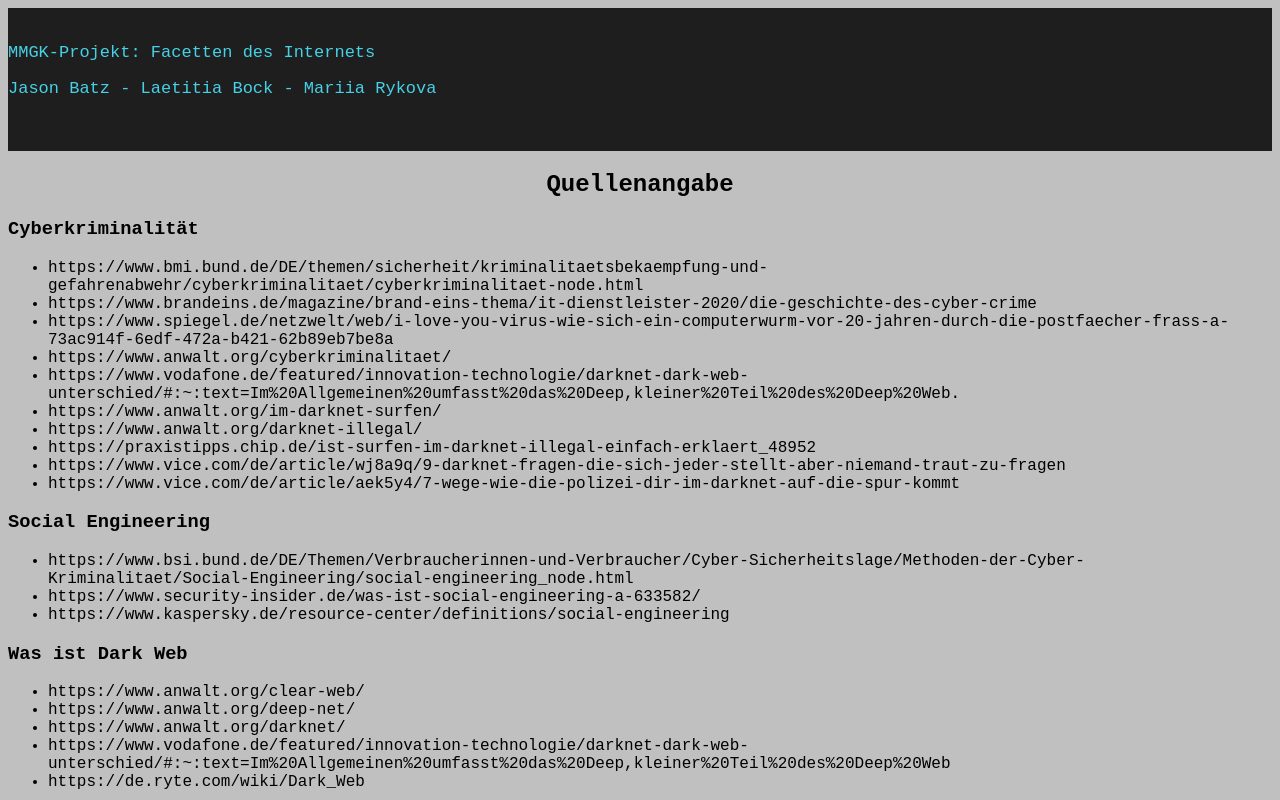
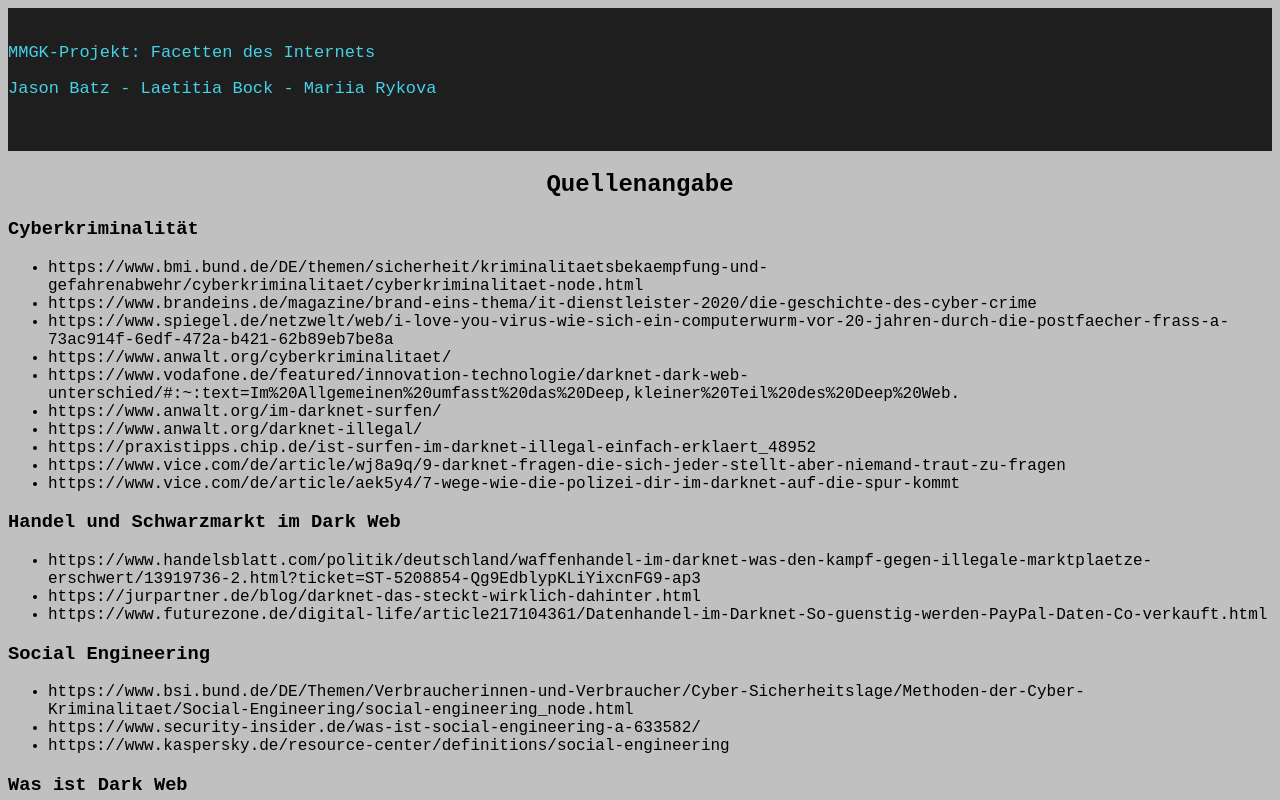
Before and after one commit to jaycera/-Projekt-MMGK, a plain HTML site: page quellen.html in a window 1280 px wide. Shown: the top 800 px of the page. Drawn offline with Linux system fonts and the light colour scheme.

Commit message:
Update quellen.html

```diff
--- a/quellen.html
+++ b/quellen.html
@@ -27,6 +27,12 @@
       <li>https://www.vice.com/de/article/wj8a9q/9-darknet-fragen-die-sich-jeder-stellt-aber-niemand-traut-zu-fragen</li>
       <li>https://www.vice.com/de/article/aek5y4/7-wege-wie-die-polizei-dir-im-darknet-auf-die-spur-kommt</li>
     </ul>
+    <h3>Handel und Schwarzmarkt im Dark Web</h3>
+    <ul>
+      <li>https://www.handelsblatt.com/politik/deutschland/waffenhandel-im-darknet-was-den-kampf-gegen-illegale-marktplaetze-erschwert/13919736-2.html?ticket=ST-5208854-Qg9EdblypKLiYixcnFG9-ap3</li>
+      <li>https://jurpartner.de/blog/darknet-das-steckt-wirklich-dahinter.html</li>
+      <li>https://www.futurezone.de/digital-life/article217104361/Datenhandel-im-Darknet-So-guenstig-werden-PayPal-Daten-Co-verkauft.html</li>
+    </ul>
     <h3>Social Engineering</h3>
     <ul>
       <li>https://www.bsi.bund.de/DE/Themen/Verbraucherinnen-und-Verbraucher/Cyber-Sicherheitslage/Methoden-der-Cyber-Kriminalitaet/Social-Engineering/social-engineering_node.html</li>
```
